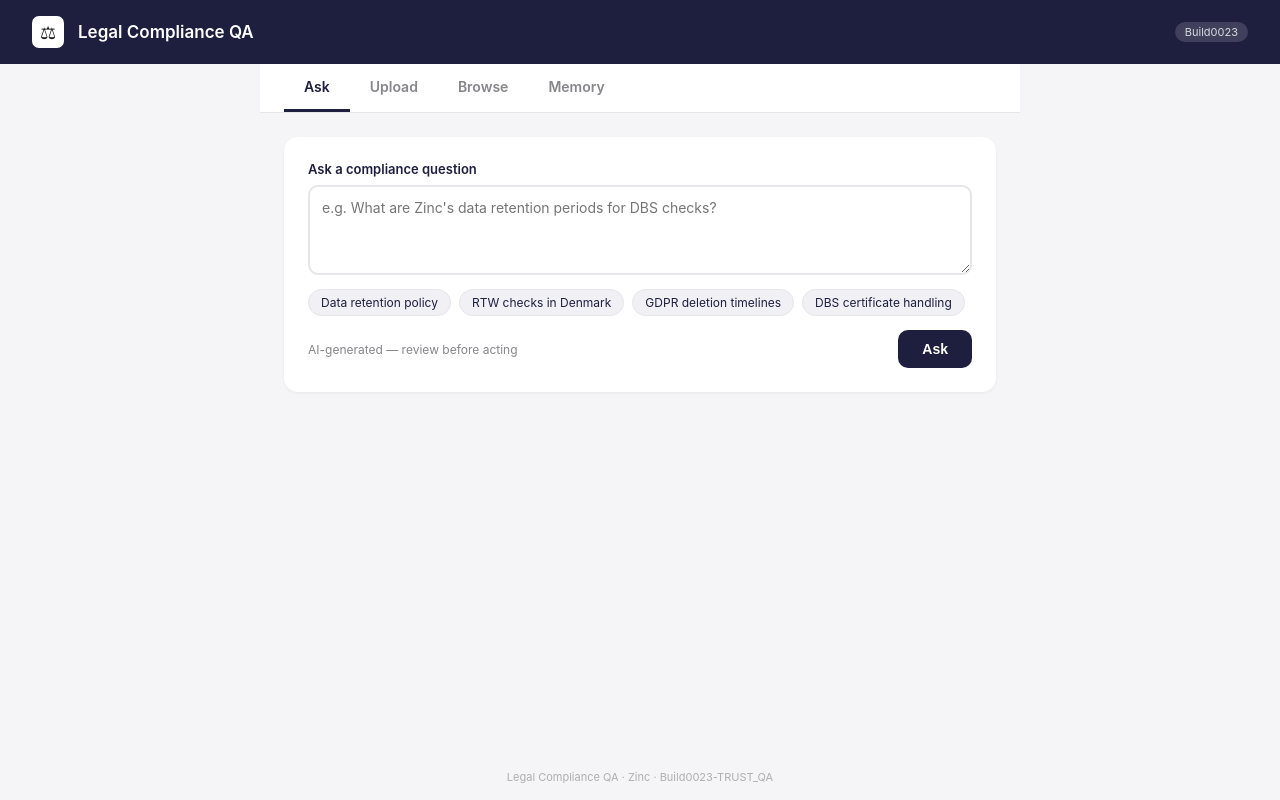
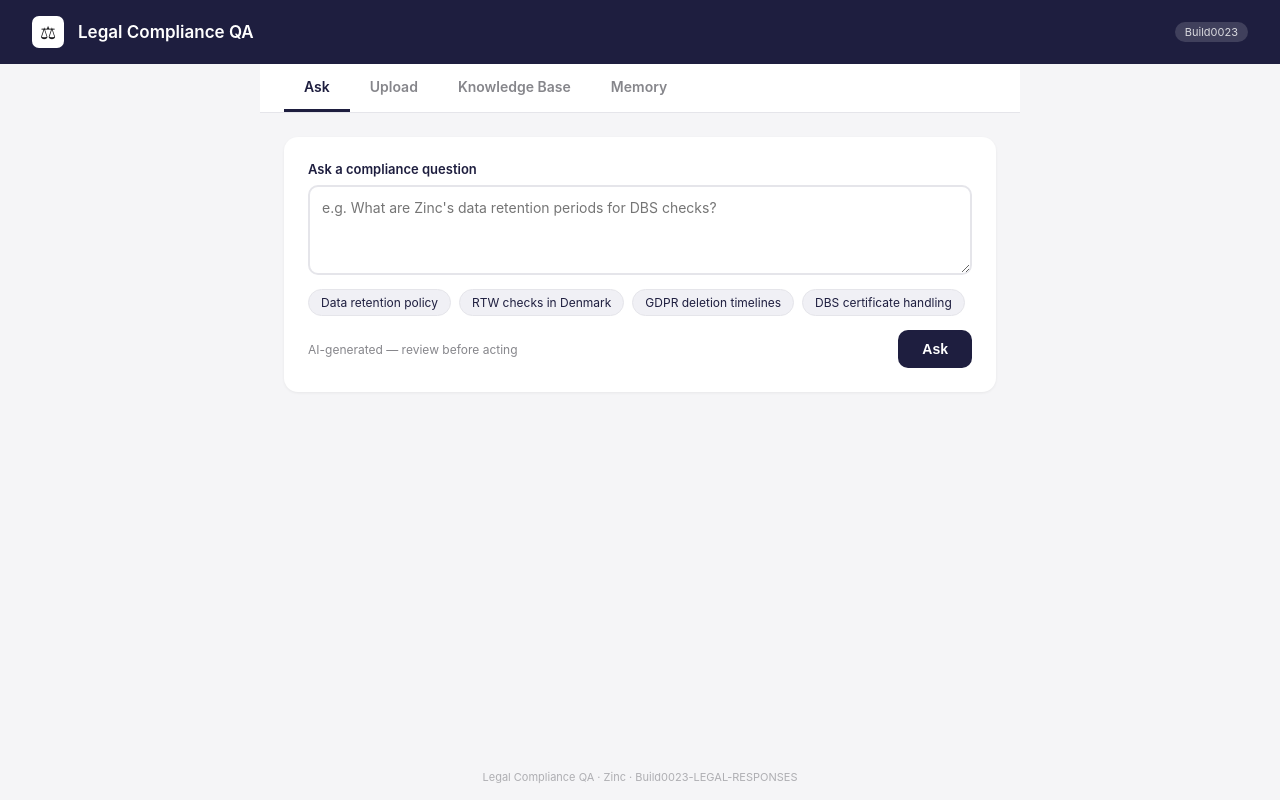
Before and after one commit to dancourse-zincwork/legal-qa-form, a website: page public/index.html in a window 1280 px wide. Drawn offline with Linux system fonts and the light colour scheme.

Commit message:
Rename Browse tab to Knowledge Base, update build ID to LEGAL-RESPONSES

```diff
--- a/public/index.html
+++ b/public/index.html
@@ -181,7 +181,7 @@
   <div class="tabs">
     <div class="tab active" onclick="switchTab('ask')">Ask</div>
     <div class="tab" onclick="switchTab('upload')">Upload</div>
-    <div class="tab" onclick="switchTab('browse')">Browse</div>
+    <div class="tab" onclick="switchTab('browse')">Knowledge Base</div>
     <div class="tab" onclick="switchTab('memory')">Memory</div>
   </div>
   <div class="container">
@@ -244,7 +244,7 @@
       <button class="btn-secondary" onclick="loadMemory()" style="margin-top:12px">Refresh</button>
     </div>
   </div>
-  <footer>Legal Compliance QA &middot; Zinc &middot; Build0023-TRUST_QA</footer>
+  <footer>Legal Compliance QA &middot; Zinc &middot; Build0023-LEGAL-RESPONSES</footer>
   <script>
     function switchTab(tab) {
       document.querySelectorAll('.tab').forEach(t => t.classList.remove('active'));
```
